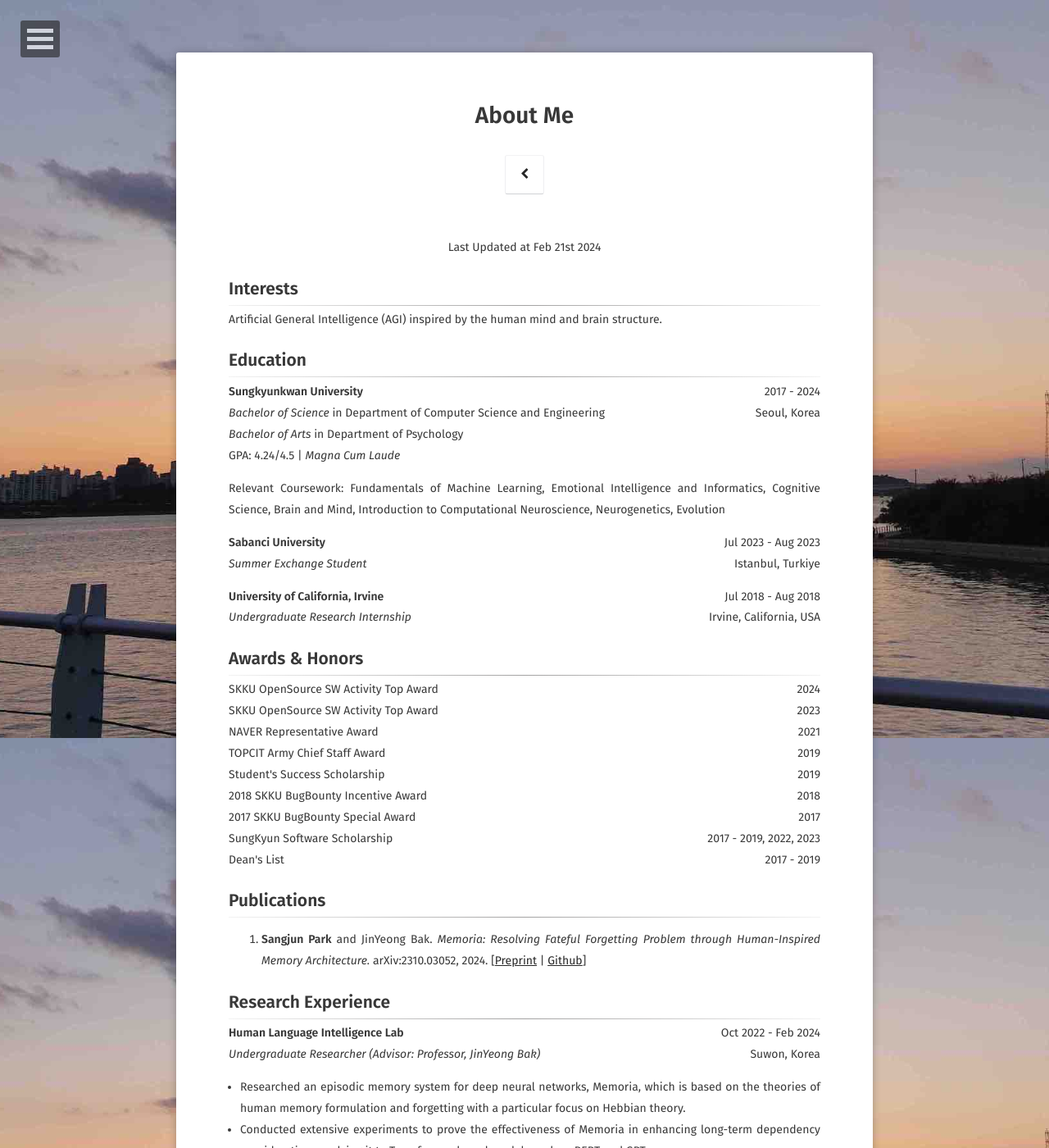
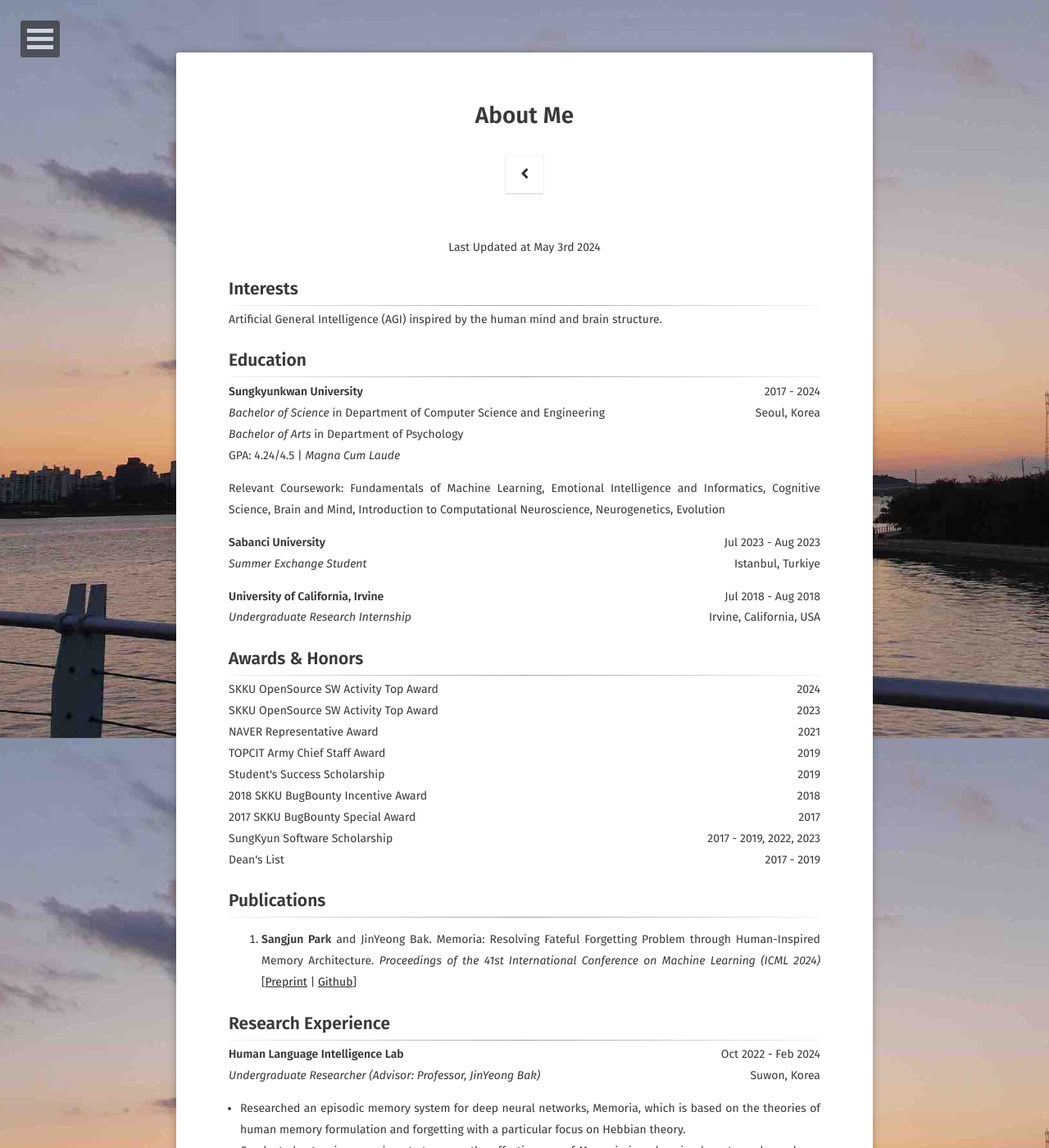
Before and after one commit to psj8252/psj8252.github.io, a Jekyll site: the page built from about/index.md, in a window 1280 px wide and 1400 px high. Shown: the whole window at 82% size. Built offline with Jekyll 4.4.1, drawn with Linux system fonts in a browser that asks for light colours.

Commit message:
feat: Update memoria ICML

```diff
--- a/about/index.md
+++ b/about/index.md
@@ -6,7 +6,7 @@ date: 2019-12-6
 comments: false
 ---
 
-<center>Last Updated at Feb 21st 2024</center>
+<center>Last Updated at May 3rd 2024</center>
 
 ## Interests
 
@@ -118,7 +118,7 @@ Introduction to Computational Neuroscience, Neurogenetics, Evolution
 
 ---
 
-1. **Sangjun Park** and JinYeong Bak. *Memoria: Resolving Fateful Forgetting Problem through Human-Inspired Memory Architecture.* arXiv:2310.03052, 2024. [[Preprint](https://arxiv.org/abs/2310.03052) \| [Github](https://github.com/cosmoquester/memoria)]
+1. **Sangjun Park** and JinYeong Bak. Memoria: Resolving Fateful Forgetting Problem through Human-Inspired Memory Architecture. *Proceedings of the 41st International Conference on Machine Learning (ICML 2024)* [[Preprint](https://arxiv.org/abs/2310.03052) \| [Github](https://github.com/cosmoquester/memoria)]
 
 ## Research Experience
 
```
